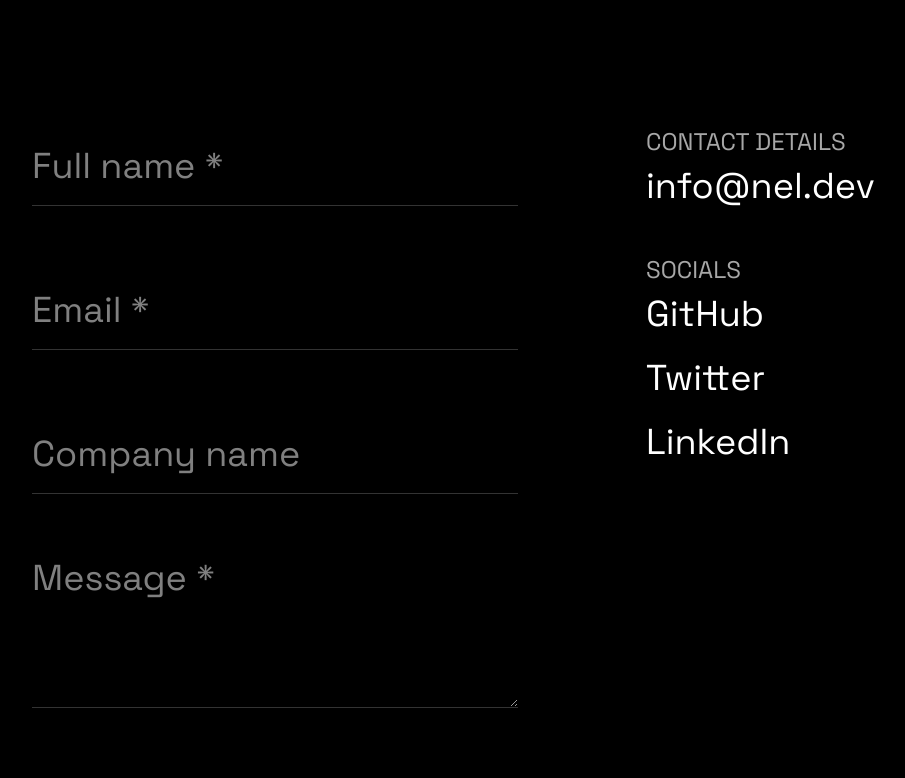
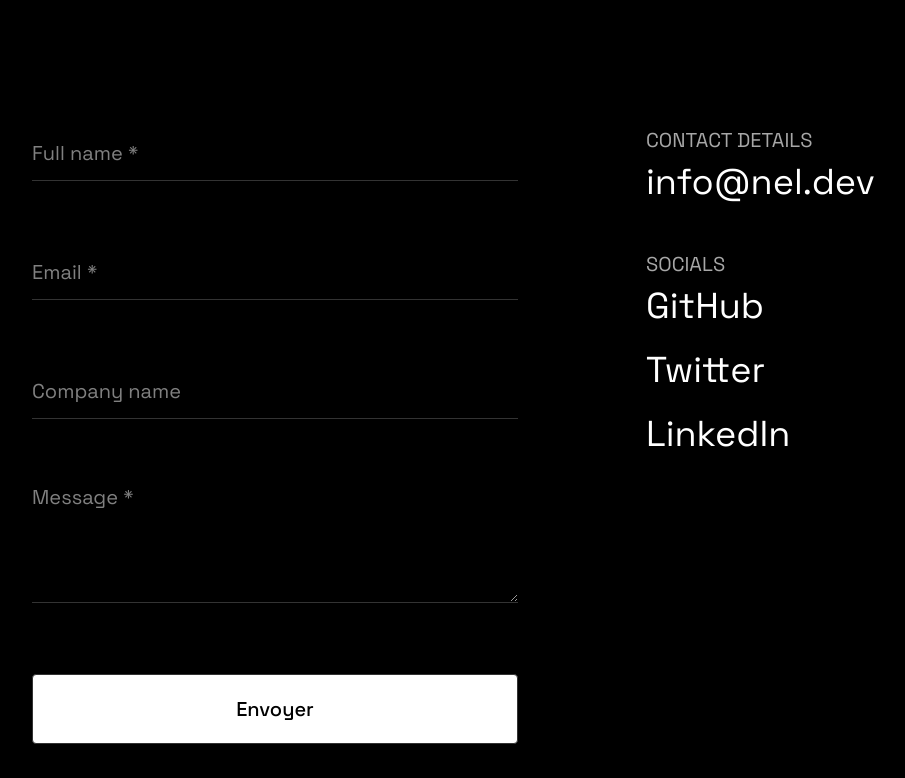
Before and after one commit to nelrnd/portfolio, a Next.js app: page /contact in a window 1280 px wide. Shown: the part 440-1218 px from the top of the page, without its empty margins (58-963 px from the left). Built offline with nearby package versions, Linux system fonts and the light colour scheme.

Commit message:
Update contact form button style

```diff
--- a/components/button.tsx
+++ b/components/button.tsx
@@ -1,14 +1,19 @@
+import { cn } from "@/lib/utils"
+
 export default function Button({
   children,
+  className,
   ...props
 }: React.ButtonHTMLAttributes<HTMLButtonElement> & {
+  className: string
   children: React.ReactNode
 }) {
   return (
     <button
-      className={
-        "px-8 py-4 sm:text-xl sm:px-[2.5rem] sm:py-[1.25rem] w-fit rounded-[0.25rem] border border-border cursor-pointer"
-      }
+      className={cn(
+        "px-8 py-4 sm:text-xl sm:px-[2.5rem] sm:py-[1.25rem] font-medium w-fit rounded-[0.25rem] border border-border cursor-pointer",
+        className
+      )}
       {...props}
     >
       {children}
--- a/components/contact-form.tsx
+++ b/components/contact-form.tsx
@@ -4,14 +4,14 @@ import Button from "./button"
 
 export default function ContactForm() {
   return (
-    <form className="space-y-8 md:space-y-16 md:text-4xl">
+    <form className="space-y-8 md:space-y-16 md:text-xl">
       <div>
         <input
           type="text"
           name="fullName"
           id="fullName"
           placeholder="Full name *"
-          className="w-full h-[50px] md:h-[80px] border-b border-b-subtle focus:border-b-foreground focus:outline-none"
+          className="w-full h-[2.75em] border-b border-b-subtle focus:border-b-foreground focus:outline-none"
         />
       </div>
       <div>
@@ -20,7 +20,7 @@ export default function ContactForm() {
           name="email"
           id="email"
           placeholder="Email *"
-          className="w-full h-[50px] md:h-[80px] border-b border-b-subtle focus:border-b-foreground focus:outline-none"
+          className="w-full h-[2.75em] border-b border-b-subtle focus:border-b-foreground focus:outline-none"
         />
       </div>
       <div>
@@ -29,7 +29,7 @@ export default function ContactForm() {
           name="company"
           id="company"
           placeholder="Company name"
-          className="w-full h-[50px] md:h-[80px] border-b border-b-subtle focus:border-b-foreground focus:outline-none"
+          className="w-full h-[2.75em] border-b border-b-subtle focus:border-b-foreground focus:outline-none"
         />
       </div>
       <div>
@@ -37,10 +37,12 @@ export default function ContactForm() {
           name="message"
           id="message"
           placeholder="Message *"
-          className="w-full h-[150px] border-b border-b-subtle focus:border-b-foreground focus:outline-none"
+          className="w-full h-[6em] border-b border-b-subtle focus:border-b-foreground focus:outline-none"
         />
       </div>
-      <Button>Envoyer</Button>
+      <Button className="w-full bg-foreground text-background md:text-xl">
+        <span>Envoyer</span>
+      </Button>
     </form>
   )
 }
--- a/components/contact-info.tsx
+++ b/components/contact-info.tsx
@@ -7,13 +7,13 @@ export default function ContactInfo() {
   return (
     <div className="space-y-8 md:space-y-12">
       <div>
-        <h3 className="title mb-2 md:text-2xl">Contact details</h3>
+        <h3 className="title mb-2 md:text-xl">Contact details</h3>
         <p className="md:text-4xl">
           <Link href={`mailto:${contact.email}`}>{contact.email}</Link>
         </p>
       </div>
       <div>
-        <h3 className="title mb-2 md:text-2xl">Socials</h3>
+        <h3 className="title mb-2 md:text-xl">Socials</h3>
         <ul className="space-y-2 md:space-y-6">
           {socials.map((social) => (
             <li key={social.name} className="md:text-4xl">
```
